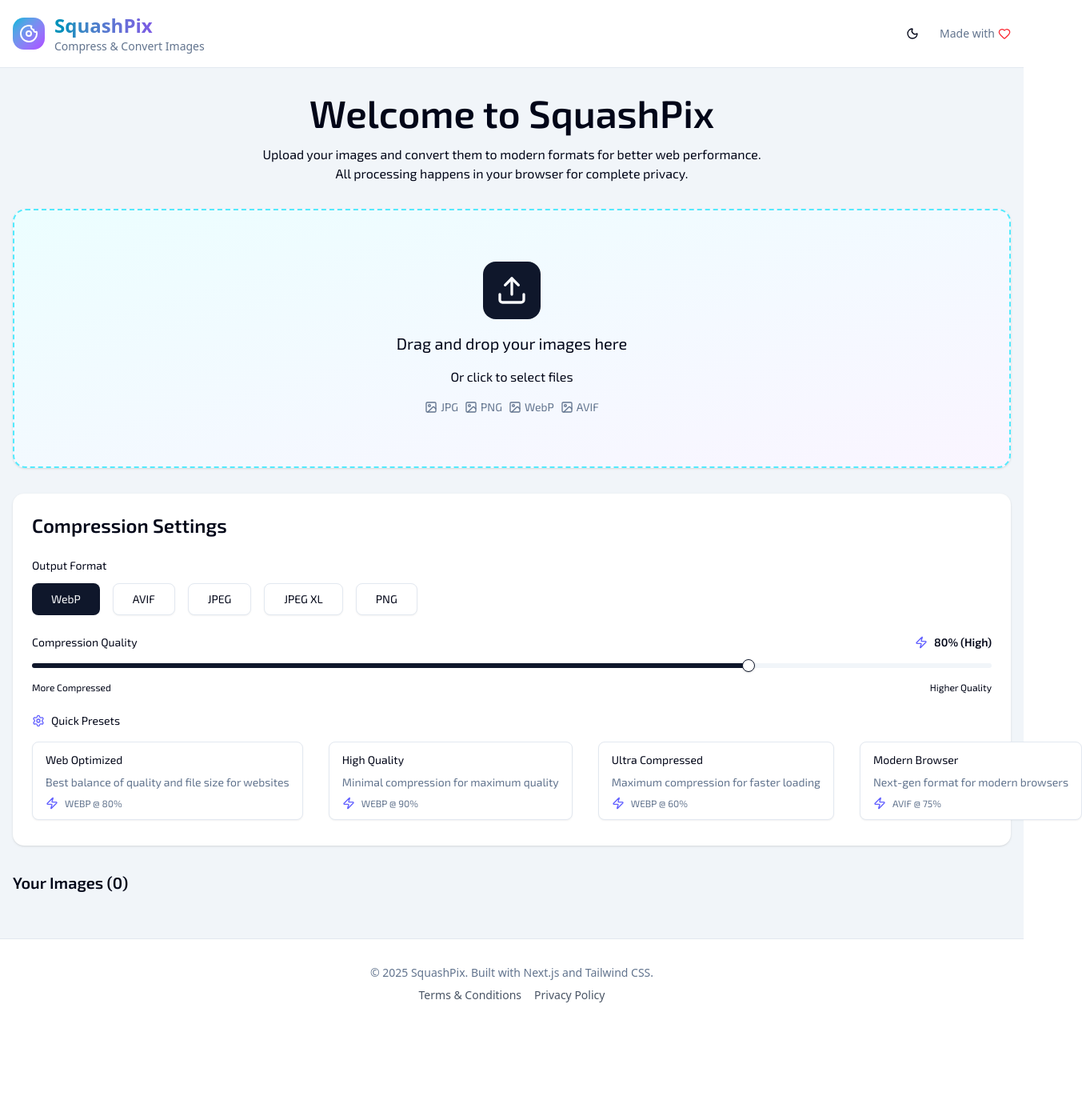
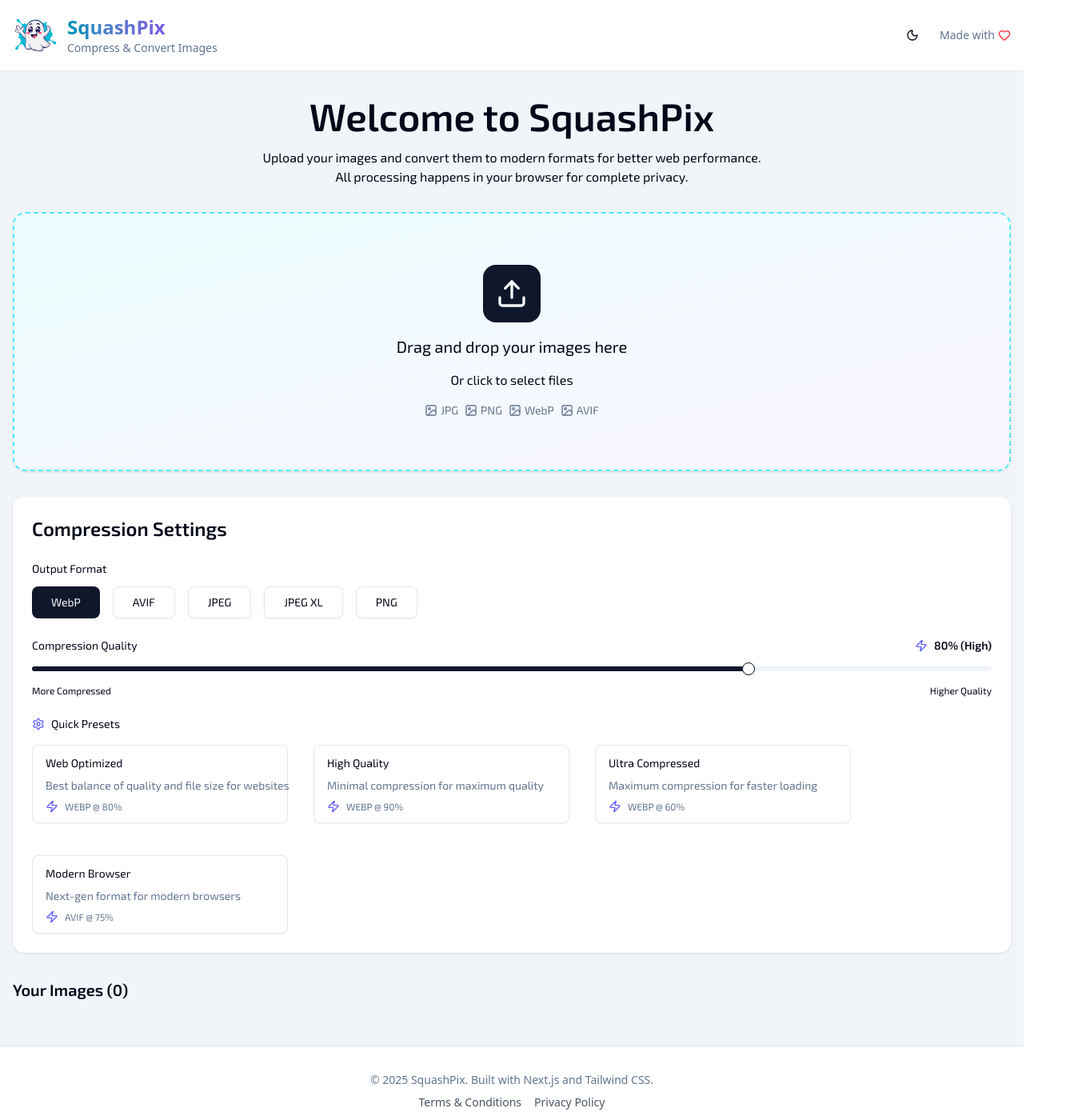
Before and after one commit to Digital-Ghost-Technologies/squash-pix, a Next.js app: page / in a window 1280 px wide. Shown: the top 1400 px of the page at 80% size, 1353 px wide, since content can reach past the window. Before the commit the page ends 1286 px from the top, so only its background shows below. Built offline with nearby package versions, Linux system fonts and the light colour scheme.

Commit message:
added favicon and logo, updated quick presets formatting for smaller screens

```diff
--- a/app/layout.tsx
+++ b/app/layout.tsx
@@ -8,6 +8,11 @@
 export const metadata: Metadata = {
   title: "Squash Pix - Convert & Compress Images",
   description: "Convert and compress images to WebP, AVIF, JPEG XL formats",
+  icons: {
+    icon: "/favicon.svg", // main favicon
+    shortcut: "/favicon.svg", // browser shortcuts
+    apple: "/favicon.svg", // iOS PWA / Safari
+  },
 };
 
 export default function RootLayout({
--- a/components/layout/header.tsx
+++ b/components/layout/header.tsx
@@ -1,5 +1,6 @@
-import { Donut, Heart } from 'lucide-react';
+import { Heart } from 'lucide-react';
 import Link from "next/dist/client/link";
+import Image from 'next/image';
 import { ThemeToggle } from "../ui/theme-toggle";
 
 export function Header() {
@@ -9,9 +10,12 @@
                 <div className="flex items-center justify-between">
                     <div className="flex items-center gap-3">
                         <Link href="/" className="flex items-center gap-3">
-                            <div className="p-2 bg-gradient-to-br from-cyan-500 to-purple-500 rounded-xl">
-                                <Donut className="w-6 h-6 text-white" />
-                            </div>
+                            <Image
+                                src="/favicon.svg"
+                                alt="SquashPix Logo"
+                                width={56}
+                                height={56}
+                            />
                             <div>
                                 <h1 className="text-2xl font-bold bg-gradient-to-r from-cyan-600 to-purple-600 bg-clip-text text-transparent">
                                     SquashPix
--- a/components/ui/preset-selector.tsx
+++ b/components/ui/preset-selector.tsx
@@ -15,12 +15,12 @@
                 <Settings className='w-4 h-4 text-indigo-500' />
                 <span className="text-sm font-medium text-foreground">Quick Presets</span>
             </div>
-            <div className="flex flex-row gap-8 space-y-2">
+            <div className="flex flex-row flex-wrap gap-8 space-y-2">
                 {qualityPresets.map((preset) => (
                     <Button
                         key={preset.name}
                         variant={activePreset === preset.name ? 'default' : 'outline'}
-                        className="flex flex-col text-left items-start h-full py-3 px-4 cursor-pointer"
+                        className="flex flex-col text-left items-start h-full md:w-80 w-full py-3 px-4 cursor-pointer"
                         onClick={() => onPresetSelect(preset)}
                     >
                         <div className='space-y-2'>
```
Also changed, not shown: public/favicon.svg (added).
